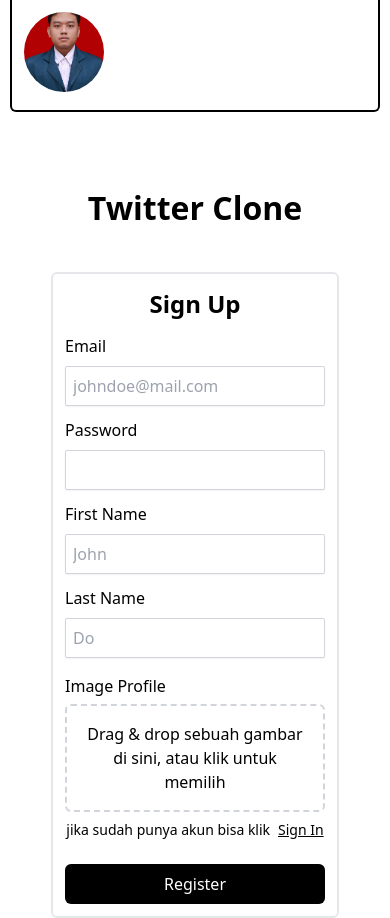
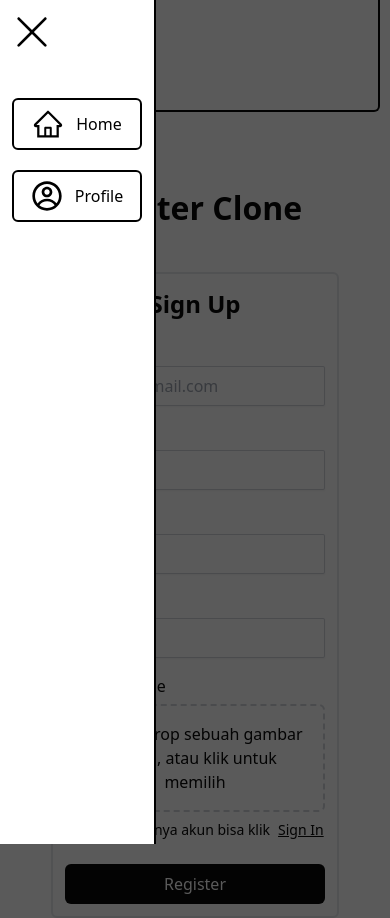
Before and after one commit to danielzuhad/twitter-clone, a React app in the folder client/: page / in a window 390 px wide. Both pictures are taken after a click on the button 63 px from the left and 52 px from the top of the page. Built offline with nearby package versions, Linux system fonts and the light colour scheme; no server answers; the HTML template or start-up script is replaced by a standard one.

Commit message:
add navbar in nav header

```diff
--- a/client/src/components/Navbar/NavHeader.tsx
+++ b/client/src/components/Navbar/NavHeader.tsx
@@ -1,21 +1,28 @@
-import React, { useCallback } from "react";
+import { useCallback, useState } from "react";
+import { RxCross1 } from "react-icons/rx";
 
 import { cn } from "../../utils/cn";
 import foto from "../../assets/foto.jpeg";
+import { NavSideItem } from "./NavSideItem";
 import { NavbarItem } from "./NavSide";
 
-interface Props extends NavbarItem {
+type Props = {
   className?: string;
-}
+  navbarItem?: NavbarItem[];
+};
 
-export const NavHeader = ({
-  Homeicon,
-  link,
-  title,
-  ProfileIcon,
-  className,
-}: Props) => {
-  const handleOpenNavbar = useCallback(() => alert("test"), []);
+export const NavHeader = ({ navbarItem, className }: Props) => {
+  const [navbarActive, setNavbarActive] = useState<boolean>(false);
+
+  const handleOpenNavbar = useCallback(
+    (e: React.UIEvent) => (e.preventDefault(), setNavbarActive(true)),
+    []
+  );
+
+  const handleClickNav = useCallback(
+    (e: React.UIEvent) => (e.preventDefault(), setNavbarActive(false)),
+    []
+  );
 
   return (
     <>
@@ -32,6 +39,42 @@ export const NavHeader = ({
           />
         </button>
       </div>
+
+      {/* Nav Menu Asolute */}
+
+      {navbarActive && (
+        <div
+          className={cn(
+            "fixed w-screen h-[110vh] bg-[#060606a8] top-0 left-0 right-0 "
+          )}
+        >
+          <div
+            className={cn(
+              "h-screen w-[40vw] p-3 bg-white border-r-2 border-black fixed transition-all -translate-x-full",
+              navbarActive && "translate-x-0 "
+            )}
+          >
+            <button onClick={handleClickNav} className="text-[2.5em] ">
+              <RxCross1 />
+            </button>
+
+            <div className=" flex flex-col gap-5 mt-10">
+              {navbarItem?.map((item: NavbarItem, index) => (
+                <button onClick={handleClickNav}>
+                  <NavSideItem
+                    link={item.link}
+                    title={item.title}
+                    Homeicon={item.Homeicon}
+                    ProfileIcon={item.ProfileIcon}
+                    key={index}
+                    className="border-2 shadow-none"
+                  />
+                </button>
+              ))}
+            </div>
+          </div>
+        </div>
+      )}
     </>
   );
 };
--- a/client/src/components/Navbar/NavSide.tsx
+++ b/client/src/components/Navbar/NavSide.tsx
@@ -1,8 +1,7 @@
-import React, { ReactElement } from "react";
+import { ReactElement } from "react";
 
 import { cn } from "../../utils/cn";
 import foto from "../../assets/foto.jpeg";
-import { Link } from "react-router-dom";
 import { NavSideItem } from "./NavSideItem";
 
 export type NavbarItem = {
@@ -61,7 +60,7 @@ export const NavSide = ({ className, navbarItem }: Props) => {
           />
         ))}
 
-        <button className="w-full border-2 bg-black text-white rounded-md py-3 text-xl font-semibold mt-10 sm:max-lg:mt-0">
+        <button className="w-full border-2 bg-black text-white rounded-md py-3 text-xl font-semibold mt-10 sm:max-lg:mt-0 hover:shadow-lg hover:scale-105 transition-all">
           Post
         </button>
       </div>
--- a/client/src/components/Navbar/NavSideItem.tsx
+++ b/client/src/components/Navbar/NavSideItem.tsx
@@ -19,7 +19,7 @@ export const NavSideItem = ({
       <Link
         to={link}
         className={cn(
-          "w-full flex items-center justify-center p-2 gap-3 border-2 shadow-md border-black rounded-md hover:shadow-lg hover:scale-105 sm:max-lg:px-4 ",
+          "w-full flex items-center justify-center p-2 gap-3 border-2 shadow-md border-black rounded-md hover:shadow-lg hover:scale-105 sm:max-lg:px-4 transition-all",
           className
         )}
       >
--- a/client/src/components/Navbar/Navbar.tsx
+++ b/client/src/components/Navbar/Navbar.tsx
@@ -1,6 +1,6 @@
 import { AiOutlineHome } from "react-icons/ai";
-import { LiaFeatherAltSolid } from "react-icons/lia";
 import { CgProfile } from "react-icons/cg";
+
 import { cn } from "../../utils/cn";
 import { NavSide } from "./NavSide";
 import { NavHeader } from "./NavHeader";
@@ -22,7 +22,7 @@ export const Navbar = ({ className, variant }: NavbarProps) => {
         {variant === "Side" ? (
           <NavSide navbarItem={navbarItem} />
         ) : (
-          <NavHeader />
+          <NavHeader navbarItem={navbarItem} />
         )}
       </div>
     </>
```
